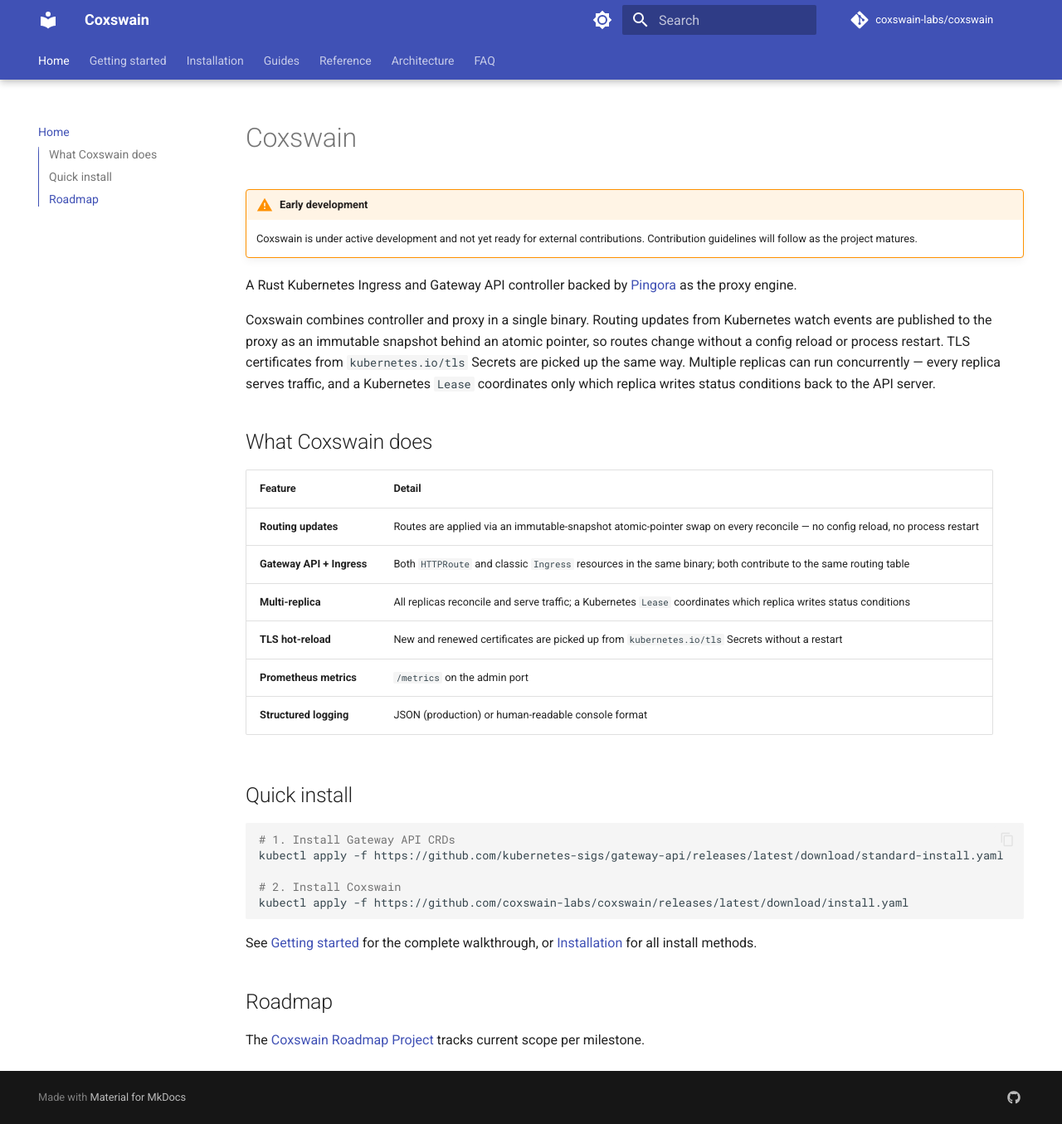
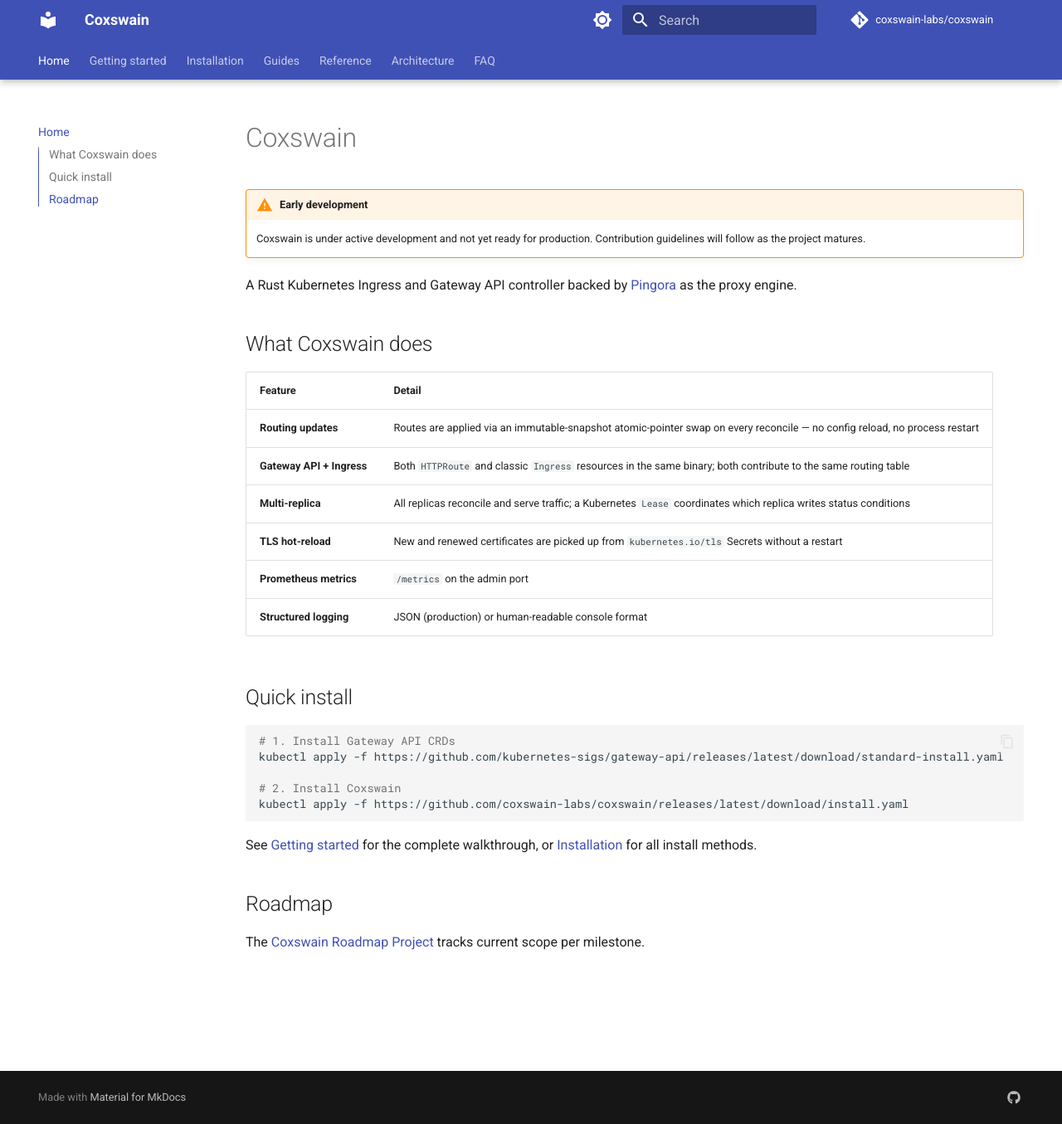
Before and after one commit to coxswain-labs/coxswain, an MkDocs documentation site: the page built from docs/index.md, in a window 1280 px wide and 1355 px high. Shown: the whole window at 83% size. Built offline with MkDocs 1.6.1 and Material for MkDocs 9.7.7, drawn with Linux system fonts in a browser that asks for light colours; comment, search, counter and statistics services are not loaded; the version menu is left out.

Commit message:
docs: tighten landing page and add early-development warning
Drop the dense lede paragraph on the landing page — the feature table below
covers the same ground in scannable form. Reword the existing landing-page
warning to talk about production readiness rather than gatekeeping
contributions, and mirror the same warning at the top of getting-started.

Refs #30

Co-Authored-By: Claude Sonnet 4.6 <noreply@anthropic.com>

```diff
--- a/docs/index.md
+++ b/docs/index.md
@@ -1,11 +1,9 @@
 # Coxswain
 
 !!! warning "Early development"
-    Coxswain is under active development and not yet ready for external contributions. Contribution guidelines will follow as the project matures.
+    Coxswain is under active development and not yet ready for production. Contribution guidelines will follow as the project matures.
 
 A Rust Kubernetes Ingress and Gateway API controller backed by [Pingora](https://github.com/cloudflare/pingora) as the proxy engine.
-
-Coxswain combines controller and proxy in a single binary. Routing updates from Kubernetes watch events are published to the proxy as an immutable snapshot behind an atomic pointer, so routes change without a config reload or process restart. TLS certificates from `kubernetes.io/tls` Secrets are picked up the same way. Multiple replicas can run concurrently — every replica serves traffic, and a Kubernetes `Lease` coordinates only which replica writes status conditions back to the API server.
 
 ## What Coxswain does
 
```
Also changed, not shown: docs/getting-started.md (+3 -0 lines).
